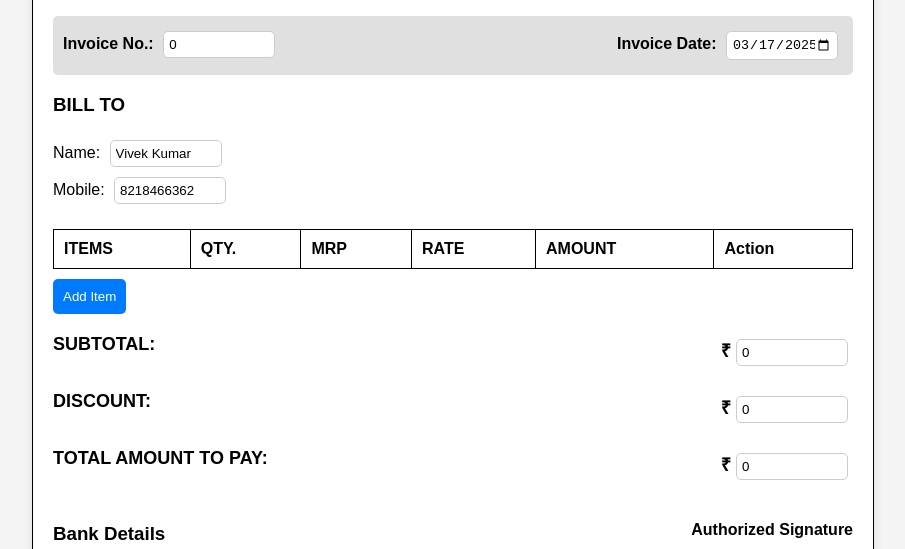
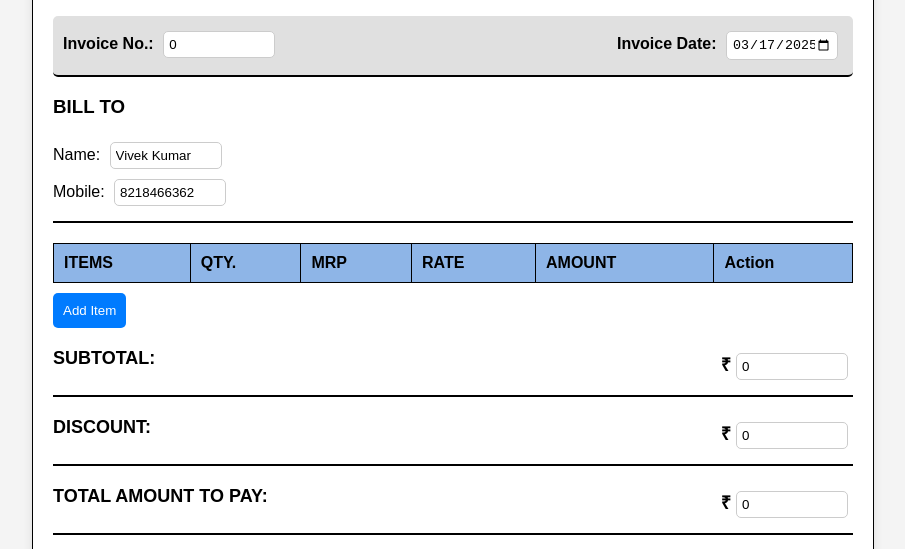
Before and after one commit to nishantrazz/invoice, a plain HTML site: page index.html in a window 1280 px wide. Shown: the part 188-737 px from the top of the page, without its empty margins (187-1092 px from the left). Drawn offline with nearby package versions, Linux system fonts and the light colour scheme.

Commit message:
Add files via upload

```diff
--- a/index.html
+++ b/index.html
@@ -42,6 +42,7 @@
         table {
             width: 100%;
             border-collapse: collapse;
+
             margin-top: 20px;
         }
         table, th, td {
@@ -50,6 +51,7 @@
         th, td {
             padding: 10px;
             text-align: left;
+            background-color: #8eb5e7;
         }
         .subtotal, .total, .discount {
             margin-top: 20px;
@@ -93,6 +95,12 @@
         .header-text {
             flex-grow: 1;  /* Allow text to take remaining space */
         }
+        .invoice > div {
+            border-bottom: 2px solid #000;  /* Add a solid black line under each div */
+            padding-bottom: 10px;           /* Add spacing between content and the line */
+            margin-bottom: 15px;            /* Add margin below each section */
+        }
+
 
     </style>
 </head>
@@ -213,9 +221,12 @@
     const { jsPDF } = window.jspdf;
     let pdf = new jsPDF("p", "mm", "a4");
 
-    // Hide buttons before capturing the image
+    // Hide buttons and "Action" column before capturing the image
     let buttons = document.querySelectorAll(".btn, td button");
+    let actionColumn = document.querySelectorAll("th:nth-child(6), td:nth-child(6)");
+
     buttons.forEach(button => button.style.display = "none");
+    actionColumn.forEach(cell => cell.style.display = "none");
 
     // Temporarily replace inputs with text for clean PDF
     let inputs = document.querySelectorAll("input");
@@ -246,8 +257,9 @@
             span.parentNode.replaceChild(input, span);
         });
 
-        // Restore buttons after generating PDF
+        // Restore buttons and "Action" column after generating PDF
         buttons.forEach(button => button.style.display = "inline-block");
+        actionColumn.forEach(cell => cell.style.display = "table-cell");
     });
 }
 
```
